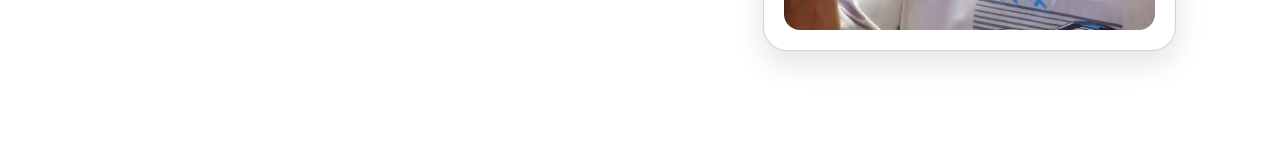
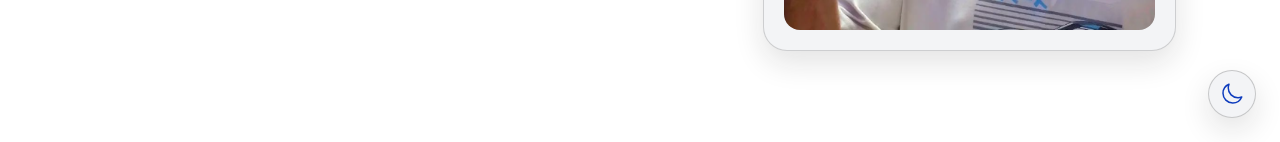
Before and after one commit to emika-sandina/portfolio-web-dashboard, a React (Vite) app: page / in a window 1280 px wide. Shown: the part 658-800 px from the top of the page. Built offline with nearby package versions, Linux system fonts and the light colour scheme.

Commit message:
added dark-light themes toggle

```diff
--- a/index.html
+++ b/index.html
@@ -2,6 +2,20 @@
 <html lang="en">
   <head>
     <meta charset="UTF-8" />
+    <script>
+      (function () {
+        var t = localStorage.getItem("theme");
+        if (t === "dark") {
+          document.documentElement.classList.add("dark");
+        } else if (t === "light") {
+          document.documentElement.classList.remove("dark");
+        } else if (
+          window.matchMedia("(prefers-color-scheme: dark)").matches
+        ) {
+          document.documentElement.classList.add("dark");
+        }
+      })();
+    </script>
     <link rel="icon" type="image/svg+xml" href="/favicon.svg" />
     <meta name="viewport" content="width=device-width, initial-scale=1.0" />
     <title>updated-portfolio</title>
--- a/src/App.jsx
+++ b/src/App.jsx
@@ -4,6 +4,7 @@ import SkillsSection from "./components/SkillsSection";
 import EducationSection from "./components/EducationSection";
 import ProjectsSection from "./components/ProjectsSection";
 import ContactSection from "./components/ContactSection";
+import ThemeToggle from "./components/ThemeToggle";
 
 function App() {
   return (
@@ -19,6 +20,7 @@ function App() {
       <EducationSection />
       <ProjectsSection />
       <ContactSection />
+      <ThemeToggle />
     </div>
   );
 }
--- a/src/components/ContactSection.jsx
+++ b/src/components/ContactSection.jsx
@@ -25,7 +25,7 @@ function ContactSection() {
                 <input
                   type="text"
                   placeholder="Your name"
-                  className="mt-2 w-full rounded-xl border border-brandLightGrey/50 px-4 py-3 text-sm text-brandBlack outline-none transition focus:border-brandLightBlue"
+                  className="mt-2 w-full rounded-xl border border-brandLightGrey/50 bg-page px-4 py-3 text-sm text-brandBlack outline-none transition focus:border-brandLightBlue"
                 />
               </label>
               <label className="text-sm font-medium text-brandBlack">
@@ -33,7 +33,7 @@ function ContactSection() {
                 <input
                   type="email"
                   placeholder="your@email.com"
-                  className="mt-2 w-full rounded-xl border border-brandLightGrey/50 px-4 py-3 text-sm text-brandBlack outline-none transition focus:border-brandLightBlue"
+                  className="mt-2 w-full rounded-xl border border-brandLightGrey/50 bg-page px-4 py-3 text-sm text-brandBlack outline-none transition focus:border-brandLightBlue"
                 />
               </label>
               <label className="text-sm font-medium text-brandBlack">
@@ -41,12 +41,12 @@ function ContactSection() {
                 <textarea
                   rows="5"
                   placeholder="Your message"
-                  className="mt-2 w-full resize-none rounded-xl border border-brandLightGrey/50 px-4 py-3 text-sm text-brandBlack outline-none transition focus:border-brandLightBlue"
+                  className="mt-2 w-full resize-none rounded-xl border border-brandLightGrey/50 bg-page px-4 py-3 text-sm text-brandBlack outline-none transition focus:border-brandLightBlue"
                 />
               </label>
               <button
                 type="submit"
-                className="rounded-full bg-brandDarkBlue px-6 py-3 text-sm font-semibold text-brandWhite transition hover:bg-brandLightBlue"
+                className="rounded-full bg-brandDarkBlue px-6 py-3 text-sm font-semibold text-white transition hover:bg-brandLightBlue"
               >
                 Submit
               </button>
@@ -91,14 +91,14 @@ function ContactSection() {
                 <div className="mt-3 flex flex-wrap gap-3">
                   <a
                     href="#"
-                    className="inline-flex items-center gap-2 rounded-full border border-brandDarkBlue/30 px-4 py-2 text-sm font-medium text-brandDarkBlue transition hover:bg-brandDarkBlue hover:text-brandWhite"
+                    className="inline-flex items-center gap-2 rounded-full border border-brandDarkBlue/30 px-4 py-2 text-sm font-medium text-brandDarkBlue transition hover:bg-brandDarkBlue hover:text-white"
                   >
                     <FaLinkedin />
                     LinkedIn
                   </a>
                   <a
                     href="#"
-                    className="inline-flex items-center gap-2 rounded-full border border-brandDarkBlue/30 px-4 py-2 text-sm font-medium text-brandDarkBlue transition hover:bg-brandDarkBlue hover:text-brandWhite"
+                    className="inline-flex items-center gap-2 rounded-full border border-brandDarkBlue/30 px-4 py-2 text-sm font-medium text-brandDarkBlue transition hover:bg-brandDarkBlue hover:text-white"
                   >
                     <FaGithub />
                     GitHub
--- a/src/components/HeroSection.jsx
+++ b/src/components/HeroSection.jsx
@@ -59,7 +59,7 @@ function HeroSection() {
                 href={cvPdf}
                 target="_blank"
                 rel="noopener noreferrer"
-                className="inline-flex rounded-full border border-brandDarkBlue/30 bg-brandDarkBlue px-5 py-2.5 text-sm font-semibold text-brandWhite transition hover:bg-brandDarkBlue/90"
+                className="inline-flex rounded-full border border-brandDarkBlue/30 bg-brandDarkBlue px-5 py-2.5 text-sm font-semibold text-white transition hover:bg-brandDarkBlue/90"
               >
                 View CV
               </a>
--- /dev/null
+++ b/src/components/ThemeToggle.jsx
@@ -0,0 +1,39 @@
+import { useCallback, useEffect, useState } from "react";
+import { HiOutlineMoon, HiOutlineSun } from "react-icons/hi2";
+
+function isDarkDocument() {
+  return document.documentElement.classList.contains("dark");
+}
+
+function ThemeToggle() {
+  const [dark, setDark] = useState(isDarkDocument);
+
+  useEffect(() => {
+    setDark(isDarkDocument());
+  }, []);
+
+  const toggle = useCallback(() => {
+    const el = document.documentElement;
+    const next = !el.classList.contains("dark");
+    el.classList.toggle("dark", next);
+    localStorage.setItem("theme", next ? "dark" : "light");
+    setDark(next);
+  }, []);
+
+  return (
+    <button
+      type="button"
+      onClick={toggle}
+      aria-label={dark ? "Switch to light mode" : "Switch to dark mode"}
+      className="fixed bottom-6 right-6 z-50 flex h-12 w-12 items-center justify-center rounded-full border border-brandDarkGrey/30 bg-card text-brandDarkBlue shadow-card backdrop-blur-sm transition hover:border-brandLightBlue/40 hover:text-brandLightBlue focus-visible:outline focus-visible:outline-2 focus-visible:outline-offset-2 focus-visible:outline-brandDarkBlue"
+    >
+      {dark ? (
+        <HiOutlineSun className="h-6 w-6" aria-hidden />
+      ) : (
+        <HiOutlineMoon className="h-6 w-6" aria-hidden />
+      )}
+    </button>
+  );
+}
+
+export default ThemeToggle;
--- a/src/index.css
+++ b/src/index.css
@@ -5,12 +5,31 @@
 @tailwind utilities;
 
 :root {
-  color: #1c1c1c;
-  background-color: #ffffff;
+  color-scheme: light;
+  /* Light: background #FFFFFF, containers #F3F4F6, primary text #1C1C1C, secondary #5E5E5E, accent #0E3CBD / #2B9FDE */
+  --color-page: 255 255 255;
+  --color-card: 243 244 246;
+  --color-text-primary: 28 28 28;
+  --color-text-secondary: 94 94 94;
+  --color-accent-primary: 14 60 189;
+  --color-accent-secondary: 43 159 222;
+  --shadow-card: 0 12px 30px rgb(28 28 28 / 0.12);
   font-synthesis: none;
   text-rendering: optimizeLegibility;
   -webkit-font-smoothing: antialiased;
   -moz-osx-font-smoothing: grayscale;
+}
+
+.dark {
+  color-scheme: dark;
+  /* Dark: background #121212, containers #1C1C1C, primary #FFFFFF, secondary #A3A3A3, accent #2B9FDE / #60A5FA */
+  --color-page: 18 18 18;
+  --color-card: 28 28 28;
+  --color-text-primary: 255 255 255;
+  --color-text-secondary: 163 163 163;
+  --color-accent-primary: 43 159 222;
+  --color-accent-secondary: 96 165 250;
+  --shadow-card: 0 12px 30px rgb(0 0 0 / 0.45);
 }
 
 * {
@@ -20,19 +39,19 @@
 body {
   margin: 0;
   font-family: "Poppins", sans-serif;
-  background:
+  background-color: rgb(var(--color-page));
+  background-image:
     radial-gradient(
       circle at 85% 0%,
-      rgba(43, 159, 222, 0.12),
-      transparent 35%
+      rgb(var(--color-accent-secondary) / 0.14),
+      transparent 38%
     ),
     radial-gradient(
       circle at 12% 90%,
-      rgba(14, 60, 189, 0.11),
-      transparent 35%
-    ),
-    #ffffff;
-  color: #1c1c1c;
+      rgb(var(--color-accent-primary) / 0.12),
+      transparent 38%
+    );
+  color: rgb(var(--color-text-primary));
 }
 
 #root {
@@ -53,6 +72,6 @@ body {
   }
 
   .frost-card {
-    @apply rounded-2xl border border-brandLightGrey/35 bg-brandWhite shadow-card;
+    @apply rounded-2xl border border-brandDarkGrey/25 bg-card shadow-card;
   }
 }
--- a/tailwind.config.js
+++ b/tailwind.config.js
@@ -1,21 +1,24 @@
 /** @type {import('tailwindcss').Config} */
 export default {
+  darkMode: "class",
   content: ["./index.html", "./src/**/*.{js,ts,jsx,tsx}"],
   theme: {
     extend: {
       colors: {
-        brandBlack: "#1C1C1C",
-        brandDarkGrey: "#5E5E5E",
-        brandLightGrey: "#848484",
-        brandWhite: "#FFFFFF",
-        brandLightBlue: "#2B9FDE",
-        brandDarkBlue: "#0E3CBD",
+        page: "rgb(var(--color-page) / <alpha-value>)",
+        card: "rgb(var(--color-card) / <alpha-value>)",
+        brandBlack: "rgb(var(--color-text-primary) / <alpha-value>)",
+        brandDarkGrey: "rgb(var(--color-text-secondary) / <alpha-value>)",
+        brandWhite: "rgb(var(--color-page) / <alpha-value>)",
+        brandDarkBlue: "rgb(var(--color-accent-primary) / <alpha-value>)",
+        brandLightBlue: "rgb(var(--color-accent-secondary) / <alpha-value>)",
+        brandLightGrey: "rgb(var(--color-text-secondary) / <alpha-value>)",
       },
       fontFamily: {
         sans: ["Poppins", "sans-serif"],
       },
       boxShadow: {
-        card: "0 12px 30px rgba(28, 28, 28, 0.12)",
+        card: "var(--shadow-card)",
       },
     },
   },
```
